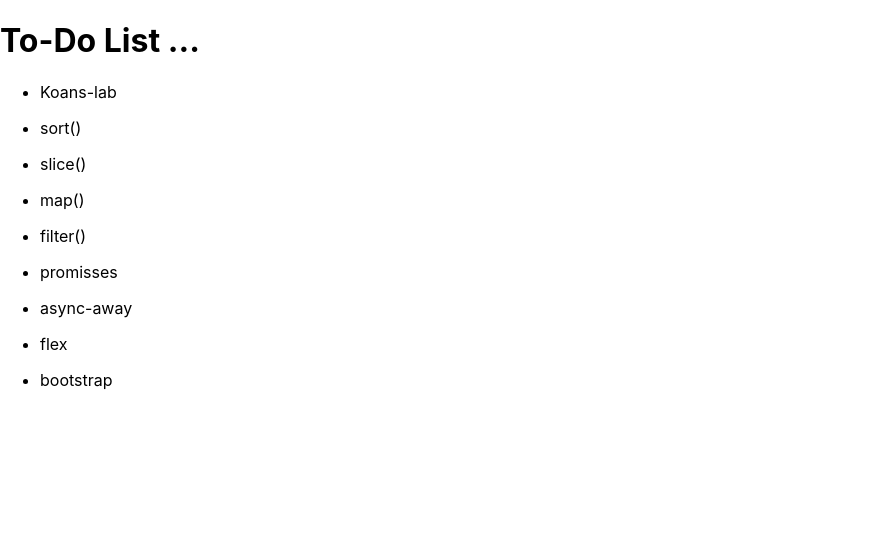
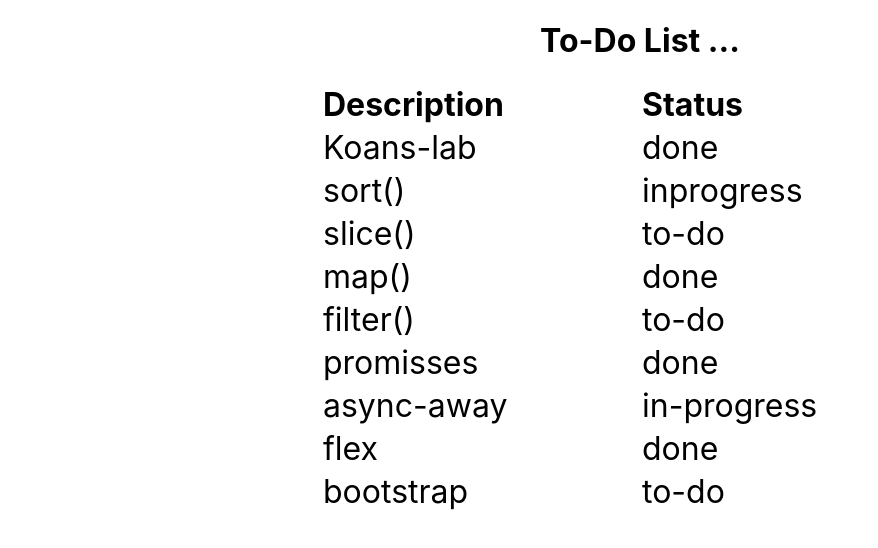
Before and after one commit to IronHack-MERN/lab-todo-list, a React (Create React App) app: page / in a window 1280 px wide. Shown: the top 548 px of the page, without its empty margins (0-878 px from the left). Built offline with nearby package versions, Linux system fonts and the light colour scheme.

Commit message:
add iteration 2 - with array of objects

```diff
--- a/src/App.js
+++ b/src/App.js
@@ -3,15 +3,15 @@ import './App.css';
 import List from './components/List'
 
 const toDoList = [
-  {'name': 'Koans-lab'},
-  {'name': 'sort()'},
-  {'name': 'slice()'},
-  {'name': 'map()'},
-  {'name': 'filter()'},
-  {'name': 'promisses'},
-  {'name': 'async-away'},
-  {'name': 'flex'},
-  {'name': 'bootstrap'}
+  {'name': 'Koans-lab', 'status': 'done'},
+  {'name': 'sort()', 'status': 'inprogress'},
+  {'name': 'slice()', 'status': 'to-do'},
+  {'name': 'map()', 'status': 'done'},
+  {'name': 'filter()', 'status': 'to-do'},
+  {'name': 'promisses', 'status': 'done'},
+  {'name': 'async-away', 'status': 'in-progress'},
+  {'name': 'flex', 'status': 'done'},
+  {'name': 'bootstrap', 'status': 'to-do'}
 ];
 
 class App extends Component {
@@ -24,14 +24,21 @@ class App extends Component {
     return (
       <div className="wrapper">
         <h1>To-Do List ...</h1>
+        <table>
+                <tr>
+                    <th>Description</th>
+                    <th>Status</th>
+                </tr>
+
       {this.state.list.map((list, index) =>{
         return (
-
           <List
             name={list.name}
+            status={list.status}
           />
         );
       })}
+      </table>
     </div>
     );
   }
--- a/src/components/List.js
+++ b/src/components/List.js
@@ -1,14 +1,15 @@
 import React from 'react';
 
 function List(props){
-    const {name}  = props;
+    const {name, status}  = props;
 
     return (
-        <div>
-            <ul>
-                <li>{name}</li>
-            </ul>
-        </div>
+
+                <tr>
+                    <td>{name}</td>
+                    <td>{status}</td>
+                </tr>
+
     );
 };
 
--- a/src/index.css
+++ b/src/index.css
@@ -11,3 +11,37 @@ code {
   font-family: source-code-pro, Menlo, Monaco, Consolas, "Courier New",
     monospace;
 }
+table{
+  display: table;
+  font-size: 2em;
+  width: 50%;
+  margin: auto;
+  margin: 0 auto;
+  text-align: left;
+}
+
+h1{
+text-align: center;
+}
+
+td{
+  width: 33%;
+}
+
+tr{
+  margin: 100px;
+}
+
+img{
+  max-width: 150px;
+}
+
+button{
+  color: #0099CC;
+  background: transparent;
+  border: 2px solid #0099CC;
+  border-radius: 6px;
+  padding: 15px;
+  margin: 10px;
+  font-size: 1rem;
+}
```
